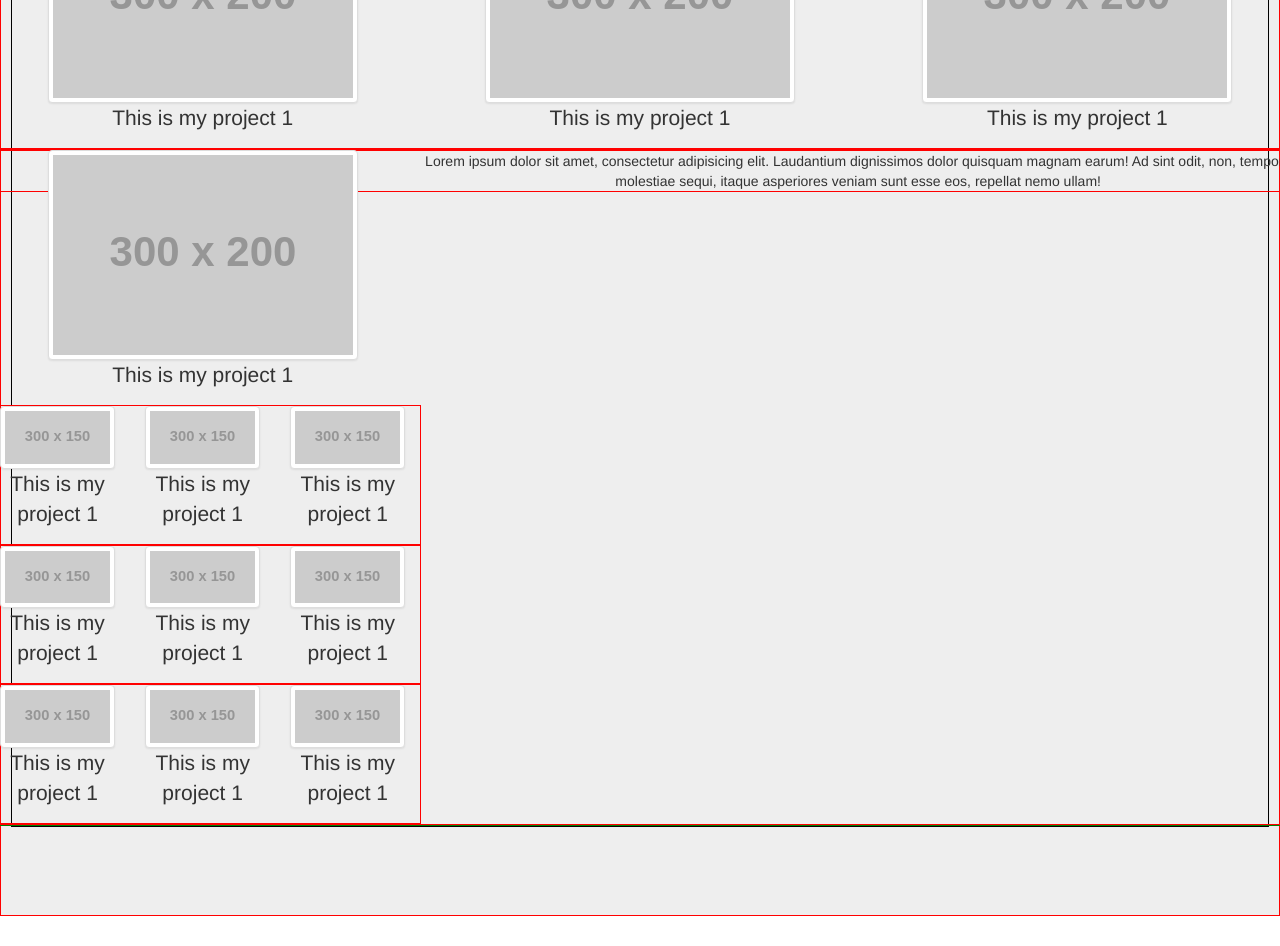
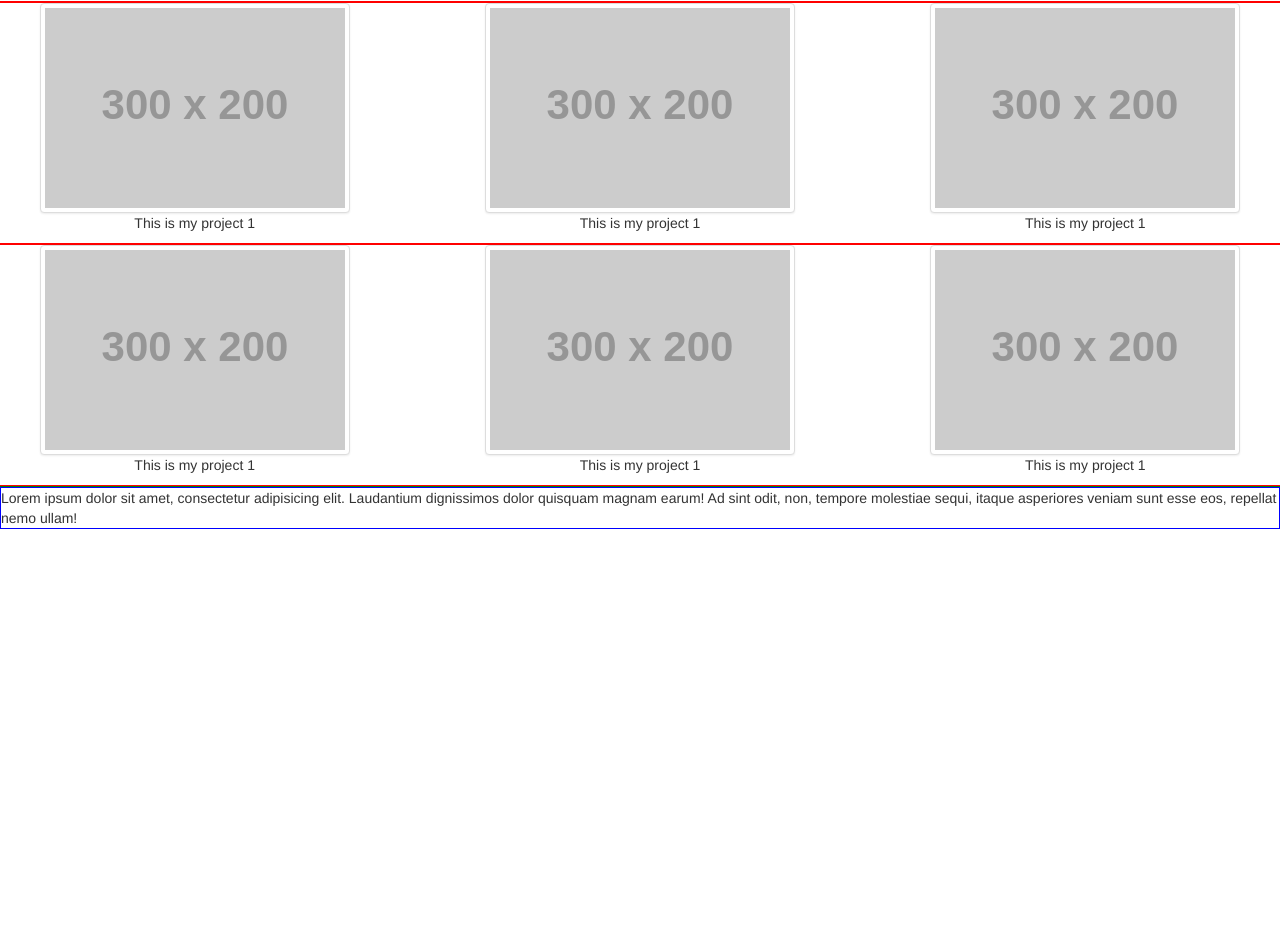
Before and after one commit to ANJANADMIN/debbanerjee, a plain HTML site: page index.html in a window 1280 px wide. Shown: the part 858-1804 px from the top of the page. After the commit the page ends 1387 px from the top, so only its background shows below. Drawn offline with nearby package versions, Linux system fonts and the light colour scheme; placeholder pictures from the web are drawn by us.

Commit message:
Index update

```diff
--- a/index.html
+++ b/index.html
@@ -20,11 +20,13 @@
             <li><img src="//via.placeholder.com/350x100" alt="Marbias Money Projects Logo" class="img-responsive"></li>
             <li class="pull-right"><a href="About.html" class=""><p>About</p></a></li>
           </ul>
+      </nav>
 <!--A center aligned box with an Avatar and 4 social icons in the next line -->
-      <div class="col-md-4 social-block" style="border: 1px solid red; float: none; margin: 0 auto;">
+      <div class="col-md-4 social-block" style="border: 1px solid red; float: none; margin: 0 auto 50px;">
         <img src="//via.placeholder.com/150x150" alt="" class="img-circle img-responsive" style="margin: 0 auto;">
         <p class="text-center">A day without learning something new is a day wasted</p>
       </div>
+    </div>
         <!--This is the content section -->
     <div class="row content" style="border: 1px solid red;">
       <div class="col-xs-12">
@@ -66,50 +68,19 @@
         <div class="col-md-4">
           <img src="//via.placeholder.com/300x200" class="img-responsive img-thumbnail" alt="Project1" style="margin: 0 auto;">
           <p class="text-center">This is my project 1</p>
-      <div class="row project-grid" style="border: 1px solid red;">
-        <div class="col-md-4 text-center">
-          <img src="//via.placeholder.com/300x150" class="img-responsive img-thumbnail" alt="Project1" style="float: none; margin: 0 auto;">
-          <p>This is my project 1</p>
         </div>
-        <div class="col-md-4 text-center">
-          <img src="//via.placeholder.com/300x150" class="img-responsive img-thumbnail" alt="Project2" style="float: none; margin: 0 auto;">
-          <p>This is my project 1</p>
+        <div class="col-md-4">
+          <img src="//via.placeholder.com/300x200" class="img-responsive img-thumbnail" alt="Project2">
+          <p class="text-center">This is my project 1</p>
         </div>
-        <div class="col-md-4 text-center">
-          <img src="//via.placeholder.com/300x150" class="img-responsive img-thumbnail" alt="Project3" style="float: none; margin: 0 auto;">
-          <p>This is my project 1</p>
-        </div>
-      </div>
-      <div class="row project-grid" style="border: 1px solid red;">
-        <div class="col-md-4 text-center">
-          <img src="//via.placeholder.com/300x150" class="img-responsive img-thumbnail" alt="Project1" style="float: none; margin: 0 auto;">
-          <p>This is my project 1</p>
-        </div>
-        <div class="col-md-4 text-center">
-          <img src="//via.placeholder.com/300x150" class="img-responsive img-thumbnail" alt="Project2" style="float: none; margin: 0 auto;">
-          <p>This is my project 1</p>
-        </div>
-        <div class="col-md-4 text-center">
-          <img src="//via.placeholder.com/300x150" class="img-responsive img-thumbnail" alt="Project3" style="float: none; margin: 0 auto;">
-          <p>This is my project 1</p>
-        </div>
-      </div>
-      <div class="row project-grid" style="border: 1px solid red;">
-        <div class="col-md-4 text-center">
-          <img src="//via.placeholder.com/300x150" class="img-responsive img-thumbnail" alt="Project1" style="float: none; margin: 0 auto;">
-          <p>This is my project 1</p>
-        </div>
-        <div class="col-md-4 text-center">
-          <img src="//via.placeholder.com/300x150" class="img-responsive img-thumbnail" alt="Project2" style="float: none; margin: 0 auto;">
-          <p>This is my project 1</p>
-        </div>
-        <div class="col-md-4 text-center">
-          <img src="//via.placeholder.com/300x150" class="img-responsive img-thumbnail" alt="Project3" style="float: none; margin: 0 auto;">
-          <p>This is my project 1</p>
+        <div class="col-md-4">
+          <img src="//via.placeholder.com/300x200" class="img-responsive img-thumbnail" alt="Project3">
+          <p class="text-center">This is my project 1</p>
         </div>
       </div>
     </div>
-    <footer style="border: 1px solid red;">
+
+    <footer style="border: 1px solid blue;">
       Lorem ipsum dolor sit amet, consectetur adipisicing elit. Laudantium dignissimos dolor quisquam magnam earum! Ad sint odit, non, tempore molestiae sequi, itaque asperiores veniam sunt esse eos, repellat nemo ullam!
     </footer>
     <!-- jQuery (necessary for Bootstrap's JavaScript plugins) -->
```
